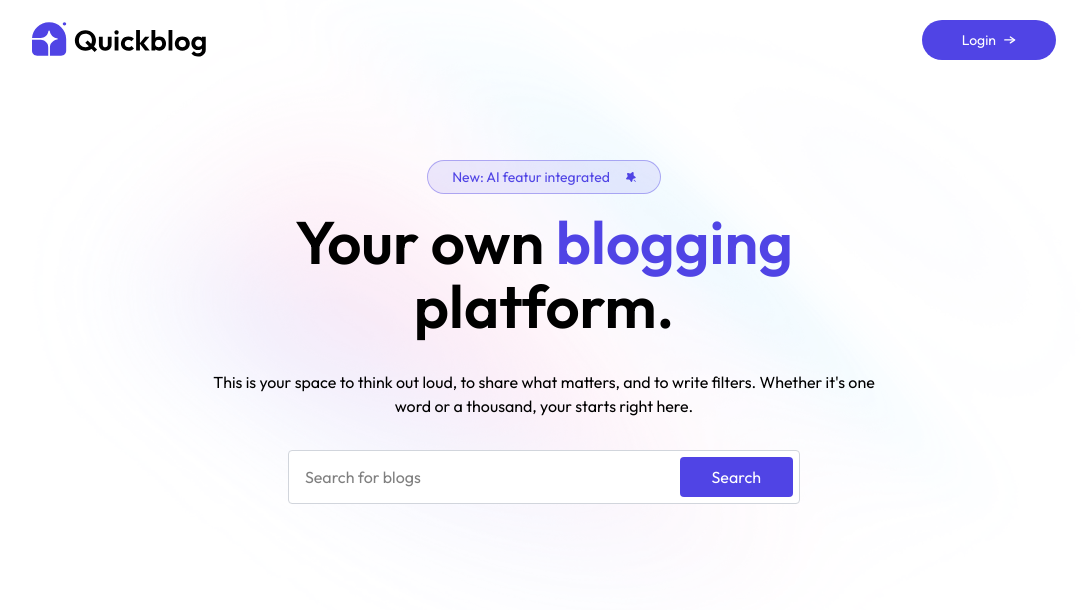
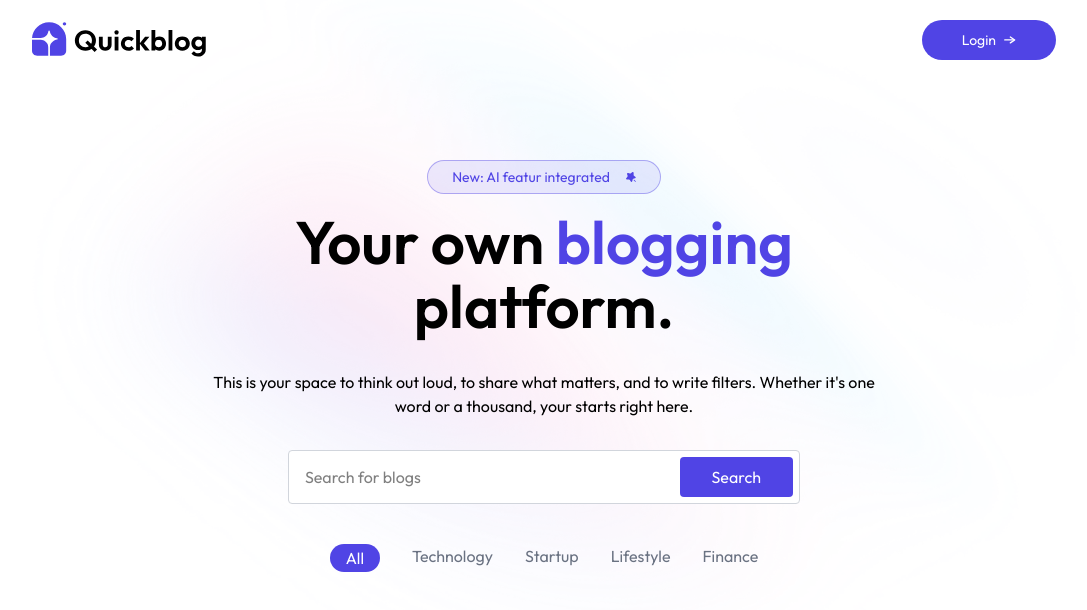
Before and after one commit to waibaBikash/MeroBlog, a React (Vite) app in the folder client/: page / in a window 1280 px wide. Shown: the top 610 px of the page, without its empty margins (96-1183 px from the left). Built offline with nearby package versions, Linux system fonts and the light colour scheme.

Commit message:
feat: add BlogList component to Home page for displaying blog categories

```diff
--- /dev/null
+++ b/client/src/components/BlogList.jsx
@@ -0,0 +1,34 @@
+import { useState } from 'react'
+import { blogCategories } from '../assets/assets'
+
+
+const BlogList = () => {
+
+  const [menu , setMenu] = useState('All');
+  return (
+    <div>
+       <div className='flex justify-center gap-4 sm:gap-8 my-10 relative'>
+        {
+          blogCategories.map((item)=> (
+            <div key={item} className='relative'>
+               <button onClick={()=> setMenu(item)} className={`cursor-pointer text-gray-500 ${menu === item && 'text-white px-4 pt-0.5'}`}>
+                 {item}
+                 {
+                  menu === item && (<div className='absolute left-0 right-0 top-0 h-7 -z-1 bg-primary rounded-full'></div>
+
+                  )}
+
+               </button>
+            </div>
+          ))
+        }
+       </div>
+        <div>
+           {/* Blog cards */}
+
+        </div>
+    </div>
+  )
+}
+
+export default BlogList
--- a/client/src/pages/Home.jsx
+++ b/client/src/pages/Home.jsx
@@ -1,12 +1,14 @@
 import React from 'react'
 import Navbar from '../components/Navbar';
 import Header from '../components/Header';
+import BlogList from '../components/BlogList';
 
 const Home = () => {
   return (
     <>
       <Navbar />
       <Header />
+      <BlogList />
     </>
   )
 }
```
